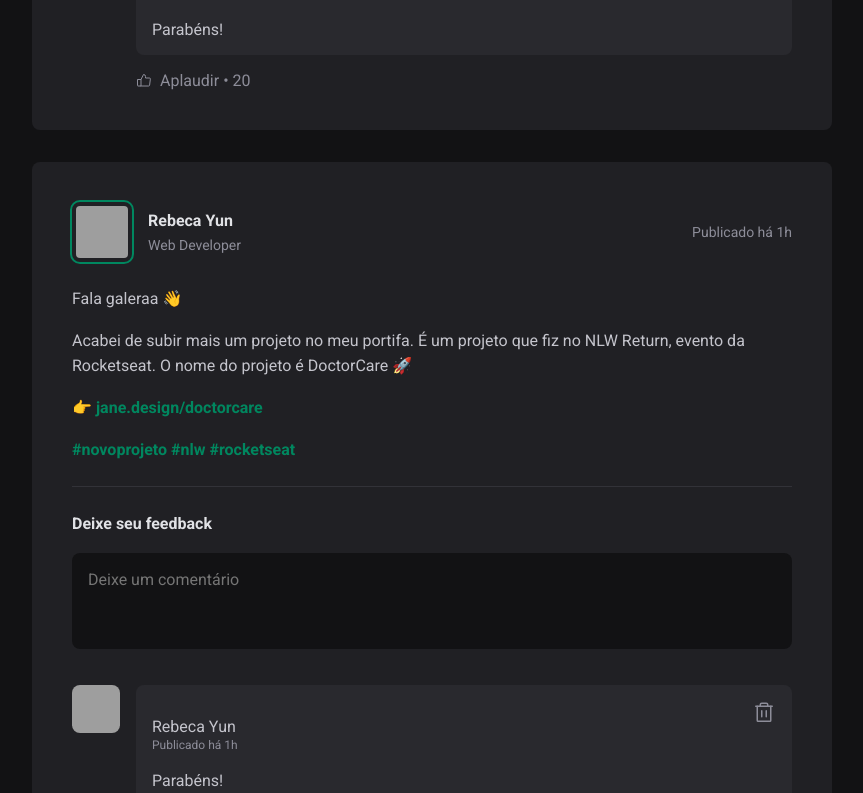
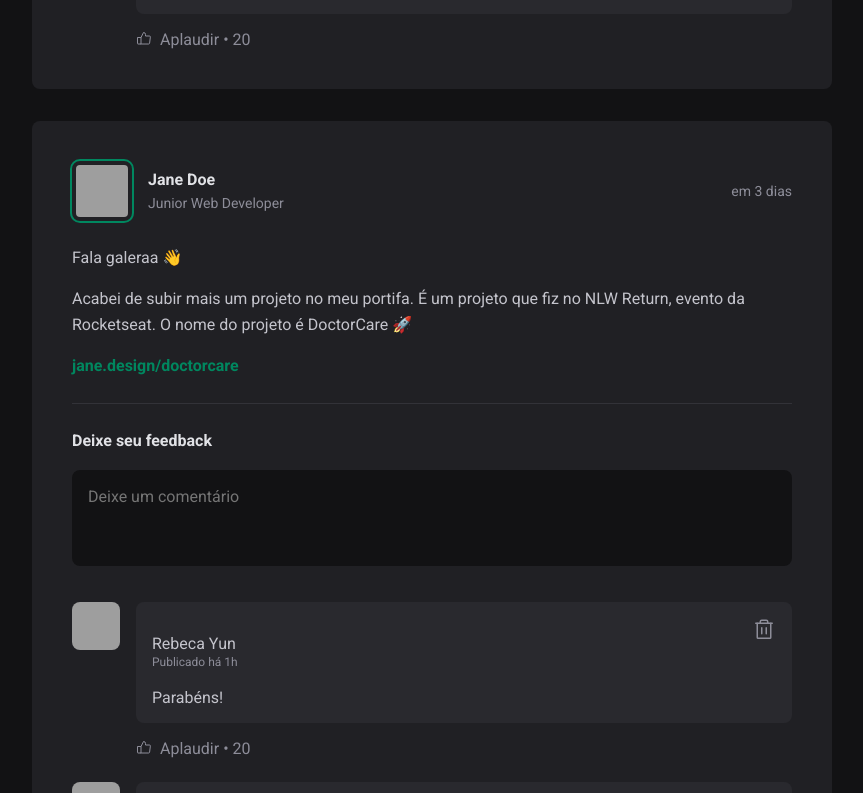
Before and after one commit to rebecayun/React, a React (Vite) app in the folder 01-Fundamentos/01-Fundamentos-React/: page / in a window 1280 px wide. Shown: the part 1053-1846 px from the top of the page, without its empty margins (352-1215 px from the left). Built offline with nearby package versions, Linux system fonts and the light colour scheme; grey boxes are pictures that could not be loaded.

Commit message:
iterations

```diff
--- a/01-Fundamentos/01-Fundamentos-React/package.json
+++ b/01-Fundamentos/01-Fundamentos-React/package.json
@@ -10,6 +10,7 @@
     "preview": "vite preview"
   },
   "dependencies": {
+    "date-fns": "^3.6.0",
     "phosphor-react": "^1.4.1",
     "react": "^18.2.0",
     "react-dom": "^18.2.0"
--- a/01-Fundamentos/01-Fundamentos-React/src/App.jsx
+++ b/01-Fundamentos/01-Fundamentos-React/src/App.jsx
@@ -5,6 +5,37 @@ import { Sidebar } from "./components/Sidebar";
 import styles from "./App.module.css";
 
 import "./global.css"
+
+const posts = [
+  {
+    id: 1,
+    author: {
+      avatarUrl: 'https://github.com/rebecayun.png',
+      name: 'Rebeca Yun',
+      role: 'Senior Web Developer',
+    },
+    content: [
+      { type: 'paragraph', content: 'Fala galeraa 👋' },
+      { type: 'paragraph', content: 'Acabei de subir mais um projeto no meu portifa. É um projeto que fiz no NLW Return, evento da Rocketseat. O nome do projeto é DoctorCare 🚀' },
+      { type: 'link', content: 'jane.design/doctorcare' }
+    ],
+    publishedAt: new Date('2024-03-30 15:03:00')
+  },
+  {
+    id: 2,
+    author: {
+      avatarUrl: 'https://github.com/rebecayun.png',
+      name: 'Jane Doe',
+      role: 'Junior Web Developer',
+    },
+    content: [
+      { type: 'paragraph', content: 'Fala galeraa 👋' },
+      { type: 'paragraph', content: 'Acabei de subir mais um projeto no meu portifa. É um projeto que fiz no NLW Return, evento da Rocketseat. O nome do projeto é DoctorCare 🚀' },
+      { type: 'link', content: 'jane.design/doctorcare' }
+    ],
+    publishedAt: new Date('2024-04-02 15:03:00')
+  }
+]
 
 export function App() {
 
@@ -17,14 +48,15 @@ export function App() {
           <Sidebar />
         </aside>
         <main>
-          <Post
-            author="Diego Fernandes"
-            content="Lorem ipsum dolor sit amet consectetur adipisicing elit. Eos dolor velit vero impedit reiciendis error facere, soluta sint nam deleniti amet facilis accusantium voluptates corrupti nemo similique necessitatibus, doloribus quis."
-          />
-          <Post
-            author="Rebeca Yun"
-            content="Lorem ipsum dolor sit amet consectetur adipisicing elit. Eos dolor velit vero impedit reiciendis error facere, soluta sint nam deleniti amet facilis accusantium voluptates corrupti nemo similique necessitatibus, doloribus quis."
-          />
+          {posts.map(post => {
+            return (
+              <Post
+                author={post.author}
+                content={post.content}
+                publishedAt={post.publishedAt}
+              />
+            )
+          })}
         </main>
       </div>
     </div>
--- a/01-Fundamentos/01-Fundamentos-React/src/components/Post.jsx
+++ b/01-Fundamentos/01-Fundamentos-React/src/components/Post.jsx
@@ -1,32 +1,45 @@
+import { format, formatDistanceToNow } from "date-fns";
+import ptBR from "date-fns/locale/pt-BR";
+
 import { Avatar } from "./Avatar";
 import { Comment } from "./Comment";
 
 import styles from './Post.module.css'
 
-export function Post() {
+export function Post({ author, publishedAt, content }) {
+  const publishedDateFormat = format(publishedAt, "d 'de' LLLL 'às' HH:mm'h'", {
+    locale: ptBR,
+  })
+
+  const publishedDateRelativeToNow = formatDistanceToNow(publishedAt, {
+    locale: ptBR,
+    addSuffix: true
+  })
+
   return (
       <article className={styles.post}>
         <header>
           <div className={styles.author}>
-            <Avatar src="https://github.com/rebecayun.png" />
+            <Avatar src={author.avatarUrl} />
             <div className={styles.authorInfo}>
-              <strong>Rebeca Yun</strong>
-              <span>Web Developer</span>
+              <strong>{author.name}</strong>
+              <span>{author.role}</span>
             </div>
           </div>
 
-          <time title='30 de Março às 11:12h' dateTime='2024-03-30 11:12'>Publicado há 1h</time>
+          <time title={publishedDateFormat} dateTime={publishedAt.toISOString()}>
+            {publishedDateRelativeToNow}
+          </time>
         </header>
 
         <div className={styles.content}>
-          <p>Fala galeraa 👋 </p>
-          <p>Acabei de subir mais um projeto no meu portifa. É um projeto que fiz no NLW Return, evento da Rocketseat. O nome do projeto é DoctorCare 🚀 </p>
-          <p>👉<a href=""> jane.design/doctorcare </a></p>
-          <p>
-            <a href="">#novoprojeto </a>
-            <a href="">#nlw </a>
-            <a href="">#rocketseat </a>
-          </p>
+          {content.map(line => {
+            if (line.type == 'paragraph') {
+              return <p>{line.content}</p>
+            } else if (line.type == 'link') {
+              return <p><a href="">{line.content}</a></p>
+            }
+          })}
         </div>
 
         <form className={styles.commentForm}>
```
Also changed, not shown: 1 other file (tests, documents, lock files or other folders).
